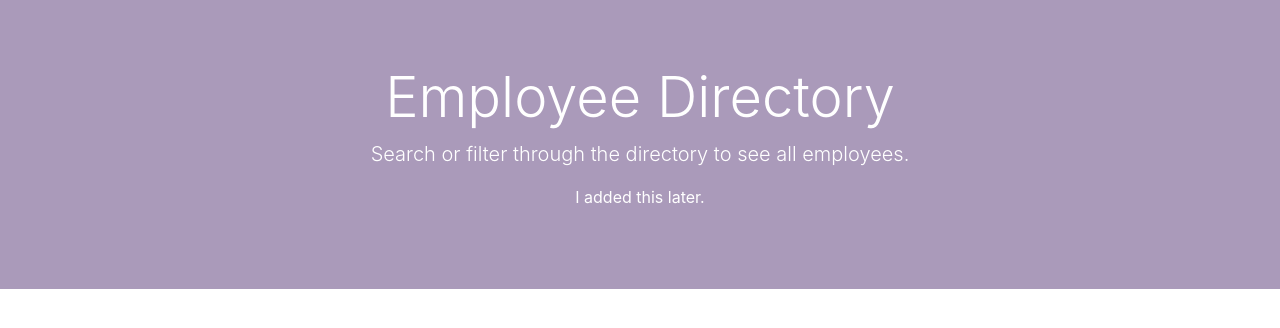
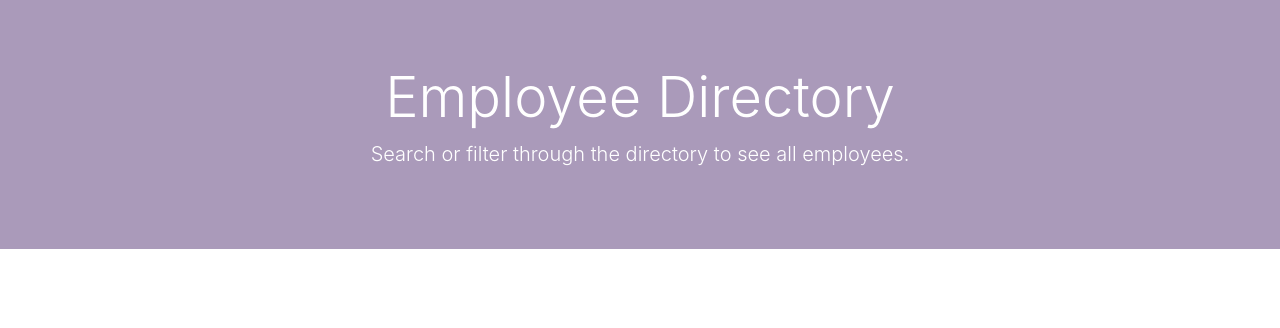
Before and after one commit to mayastucky/19-gt-employee-directory, a React (Create React App) app: page / in a window 1280 px wide. Shown: the top 328 px of the page. Built offline with nearby package versions, Linux system fonts and the light colour scheme.

Commit message:
deleted test

```diff
--- a/src/components/Title.jsx
+++ b/src/components/Title.jsx
@@ -16,7 +16,6 @@ const Title = () => {
           <p className="lead">
             Search or filter through the directory to see all employees.
           </p>
-          <p>I added this later.</p>
         </div>
       </div>
     </div>
```
